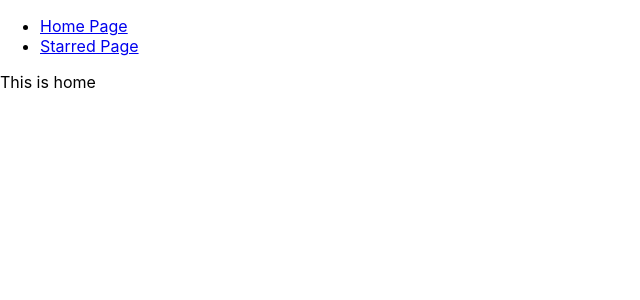
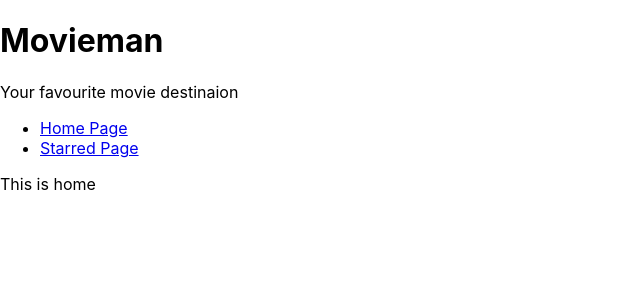
Before and after one commit to pratham-singh-data/movieman, a React (Create React App) app: page / in a window 1280 px wide. Shown: the top 300 px of the page, without its empty margins (0-640 px from the left). Built offline with nearby package versions, Linux system fonts and the light colour scheme.

Commit message:
New page added

```diff
--- a/src/App.js
+++ b/src/App.js
@@ -1,22 +1,16 @@
 import React from 'react';
 import {Switch, Route} from "react-router-dom";
-
-import Navbar from './components/Navbar';
 
 import Home from './pages/Home';
 import Starred from './pages/Starred';
 
 function App() {
   return (
-    <div>
-      <Navbar/>
-
       <Switch>
         <Route path="/" exact><Home/></Route>
         <Route path="/starred" exact><Starred/></Route>
         <Route>Page Not Found</Route>
       </Switch>
-    </div>
   );
 }
 
--- /dev/null
+++ b/src/components/MainPageLayout.js
@@ -0,0 +1,17 @@
+import React from 'react';
+
+import Navbar from './Navbar';
+import Title from './Title';
+
+const MainPageLayout = ({children}) => {
+  return (
+    <div>
+        <Title title="Movieman" subtitle="Your favourite movie destinaion"/>
+      <Navbar/>
+
+      {children}
+    </div>
+  );
+}
+
+export default MainPageLayout;
--- /dev/null
+++ b/src/components/Title.js
@@ -0,0 +1,12 @@
+import React from "react";
+
+const Title = ({title, subtitle}) => {
+    return(
+        <div>
+            <h1>{title}</h1>
+            <p>{subtitle}</p>
+        </div>
+    )
+};
+
+export default Title;
--- a/src/pages/Home.js
+++ b/src/pages/Home.js
@@ -1,10 +1,11 @@
 import React from "react";
+import MainPageLayout from "../components/MainPageLayout";
 
 const Home = () =>{
     return(
-        <div>
+        <MainPageLayout>
             This is home
-        </div>
+        </MainPageLayout>
     );
 }
 
--- a/src/pages/Starred.js
+++ b/src/pages/Starred.js
@@ -1,10 +1,11 @@
 import React from "react";
+import MainPageLayout from "../components/MainPageLayout";
 
 const Starred = () =>{
     return(
-        <div>
+        <MainPageLayout>
             This is starred
-        </div>
+        </MainPageLayout>
     );
 }
 
```
